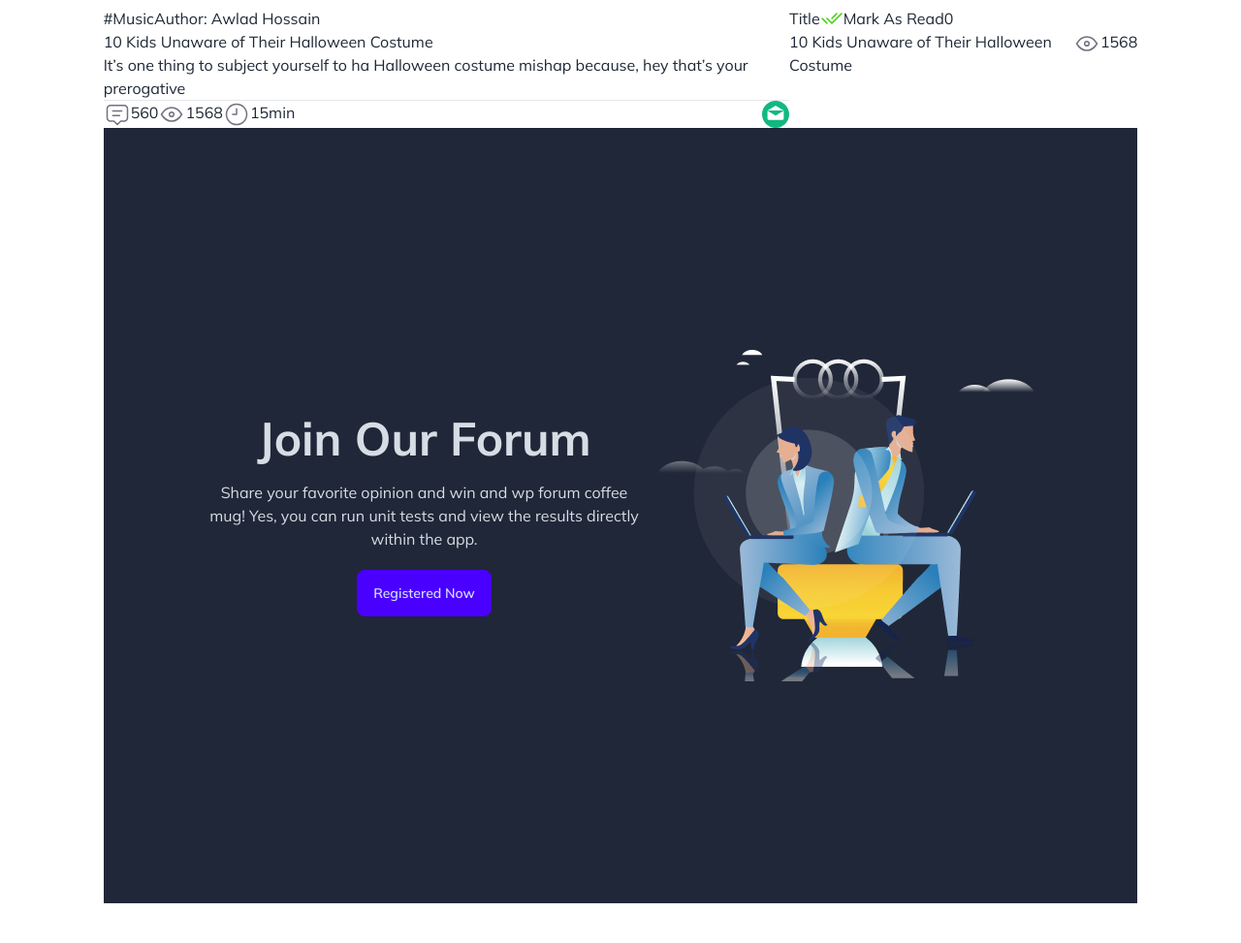
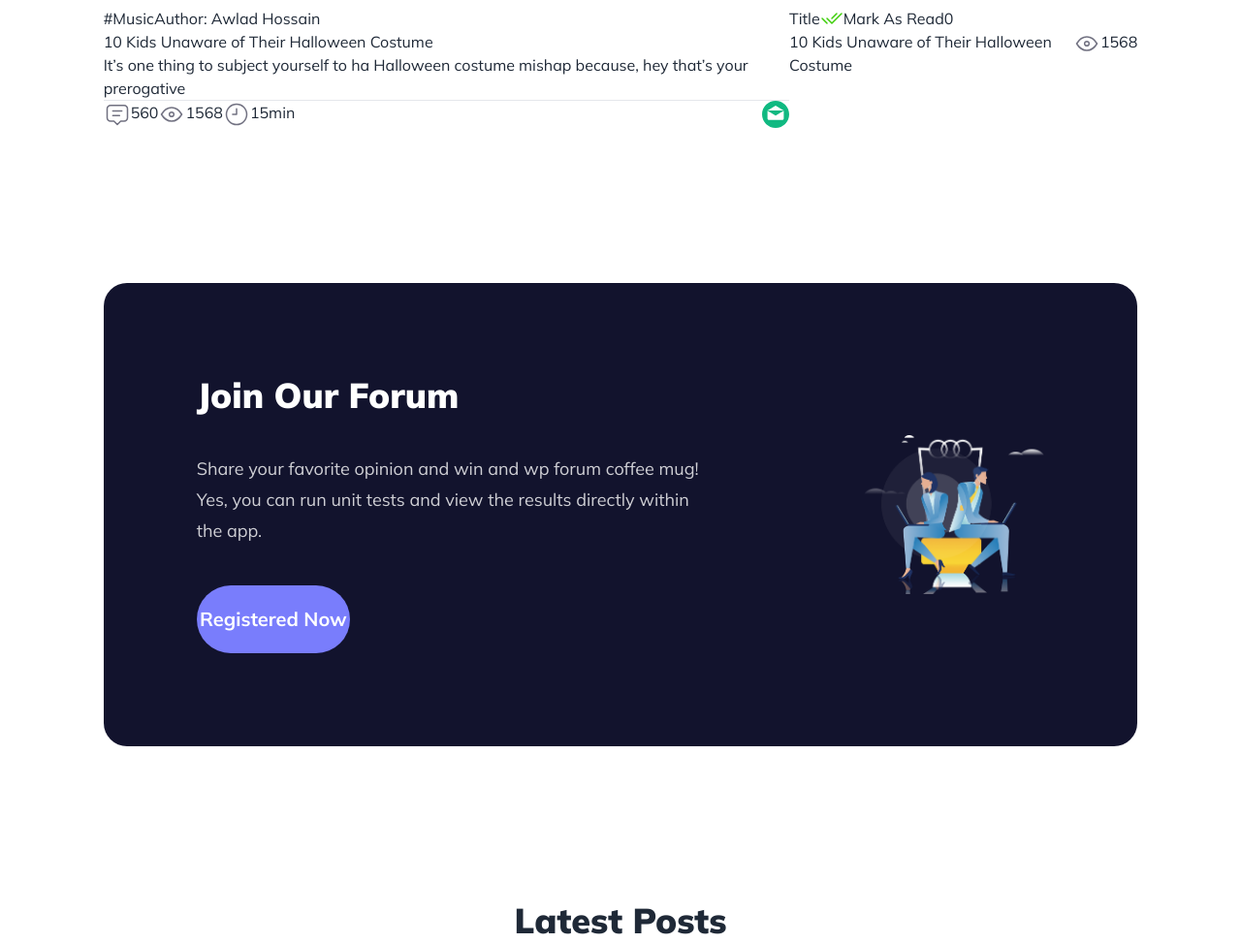
Before and after one commit to farrdin/FORUM-READING, a plain HTML site: page index.html in a window 1280 px wide. Shown: the part 1320-2293 px from the top of the page at 97% size. Drawn offline with nearby package versions, Linux system fonts and the light colour scheme.

Commit message:
Design added

```diff
--- a/index.html
+++ b/index.html
@@ -368,20 +368,19 @@
 
 
       <!-- Join Our Forum Section Start -->
-      <div class="hero min-h-screen" style="background-color: #12132D">
-        <div class="hero-overlay bg-opacity-60"></div>
-        <div class="hero-content text-center text-neutral-content">
-          <div class="max-w-md">
-            <h1 class="mb-5 text-5xl font-bold">Join Our Forum</h1>
-            <p class="mb-5">
+      <div class="hero p-20 rounded-3xl mt-40" style="background-color: #12132D">
+        <div class="hero-content text-neutral-content flex flex-col-reverse lg:flex-row gap-40">
+          <div class=" flex flex-col gap-10">
+            <h1 class=" text-center lg:text-start text-4xl text-white font-black ">Join Our Forum</h1>
+            <p class="text-[#FFFFFFCC] text-center lg:text-start  text-lg font-normal leading-8 ">
               Share your favorite opinion and win and wp forum coffee mug! Yes,
               you can run unit tests and view the results directly within the
               app.
             </p>
-            <button class="btn btn-primary">Registered Now</button>
+            <button class="btn-ghost hover:bg-white hover:text-black bg-[#797DFC] text-white text-xl font-bold py-5 rounded-[40px] lg:w-[30%]">Registered Now</button>
           </div>
           <div class="imageSection">
-            <img src="images/joinforum.png" alt="" />
+            <img  src="images/joinforum.png" alt="" />
           </div>
         </div>
       </div>
@@ -425,7 +424,7 @@
 
     </main>
     <!-- Footer start   -->
-    <footer class="bg-[#1313180d]">
+    <footer class="bg-[#1313180d] mt-40">
     <div class="footer flex flex-col items-center py-28 ">
       <h1 class="text-[#12132D] text-center text-4xl font-black ">EasyForum</h1>
       <p class="text-[#12132db3] text-base lg:text-xl font-normal leading-10 text-center">
```
